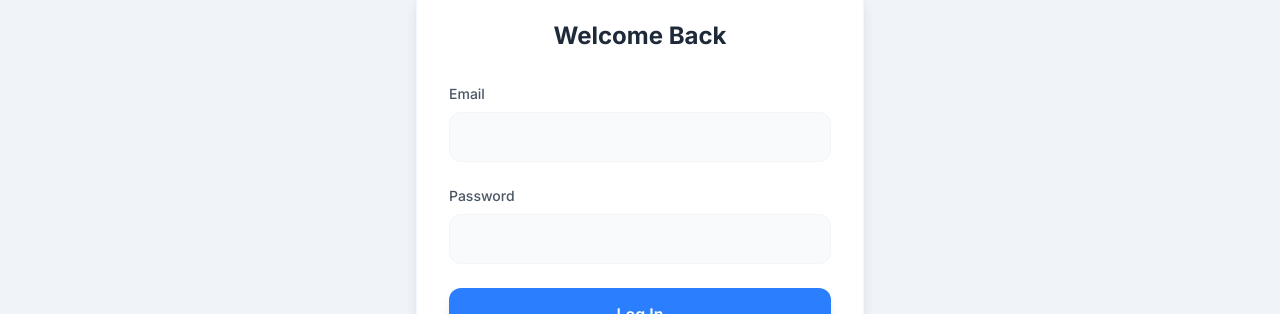
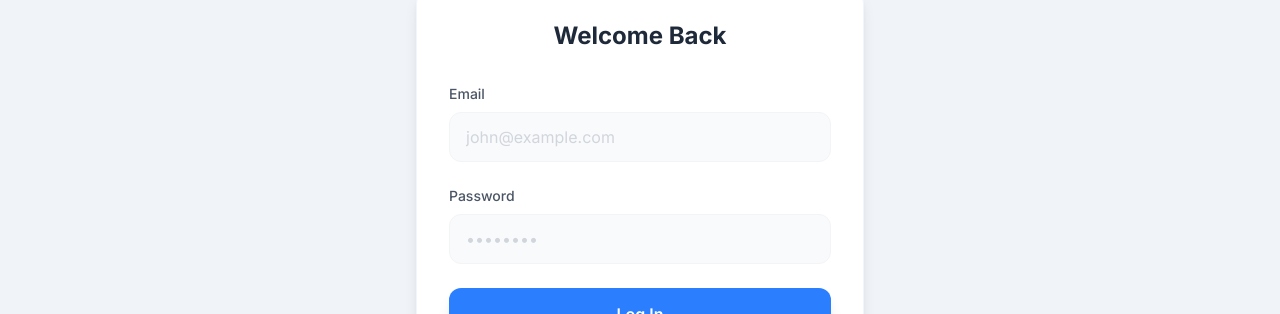
Before and after one commit to tanishmundra-codes/URL-Shortener, a React (Vite) app in the folder Frontend/: page /login in a window 1280 px wide. Shown: the part 227-541 px from the top of the page. Built offline with nearby package versions, Linux system fonts and the light colour scheme; no server answers.

Commit message:
code updated

```diff
--- a/Frontend/src/components/Login.jsx
+++ b/Frontend/src/components/Login.jsx
@@ -26,9 +26,8 @@ const Login = ({ setIsLoggedIn }) => {
                 if (data.token) {
                     localStorage.setItem("token", data.token);
                     console.log("Token saved to storage:", data.token);
-                } else {
-                    console.error("Backend did not send a token!");
                 }
+
                 setIsLoggedIn(true);
                 navigate('/');
             } else {
@@ -50,22 +49,37 @@ const Login = ({ setIsLoggedIn }) => {
                 <form onSubmit={handleSubmit} className="space-y-6">
                     <div>
                         <label className="block text-gray-600 text-sm font-medium mb-2">Email</label>
-                        <input type="email" value={email} onChange={(e) => setEmail(e.target.value)} required
-                            className="w-full px-4 py-3 rounded-xl bg-gray-50 border border-gray-100 outline-none focus:ring-2 focus:ring-blue-100" />
+                        <input
+                            type="email"
+                            value={email}
+                            onChange={(e) => setEmail(e.target.value)}
+                            required
+                            placeholder="john@example.com"
+                            className="w-full px-4 py-3 rounded-xl bg-gray-50 border border-gray-100 outline-none focus:ring-2 focus:ring-blue-100 placeholder-gray-300 text-gray-700"
+                        />
                     </div>
                     <div>
                         <label className="block text-gray-600 text-sm font-medium mb-2">Password</label>
-                        <input type="password" value={password} onChange={(e) => setPassword(e.target.value)} required
-                            className="w-full px-4 py-3 rounded-xl bg-gray-50 border border-gray-100 outline-none focus:ring-2 focus:ring-blue-100" />
+                        <input
+                            type="password"
+                            value={password}
+                            onChange={(e) => setPassword(e.target.value)}
+                            required
+                            placeholder="••••••••"
+                            className="w-full px-4 py-3 rounded-xl bg-gray-50 border border-gray-100 outline-none focus:ring-2 focus:ring-blue-100 placeholder-gray-300 text-gray-700"
+                        />
                     </div>
-                    <button type="submit" disabled={isLoading}
-                        className="w-full bg-blue-500 text-white font-semibold py-3.5 rounded-xl shadow-lg hover:bg-blue-600 transition-all">
+                    <button
+                        type="submit"
+                        disabled={isLoading}
+                        className="w-full bg-blue-500 text-white font-semibold py-3.5 rounded-xl shadow-lg hover:bg-blue-600 transition-all disabled:opacity-70"
+                    >
                         {isLoading ? "Logging in..." : "Log In"}
                     </button>
                 </form>
 
                 <div className="mt-8 text-center text-sm text-gray-400">
-                    Don't have an account? <Link to="/signup" className="text-blue-500 font-medium">Sign up</Link>
+                    Don't have an account? <Link to="/signup" className="text-blue-500 font-medium hover:text-blue-600">Sign up</Link>
                 </div>
             </div>
         </div>
```
